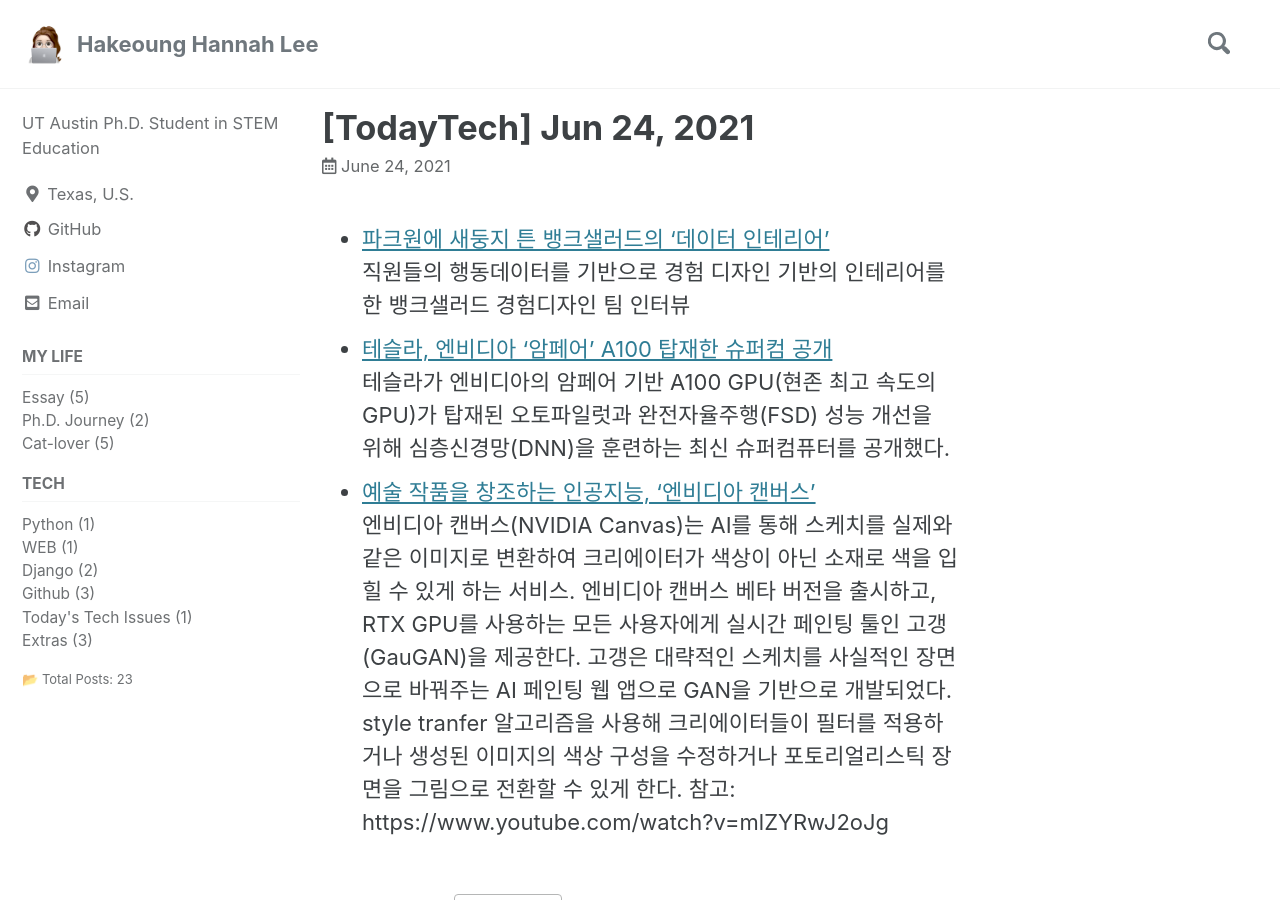
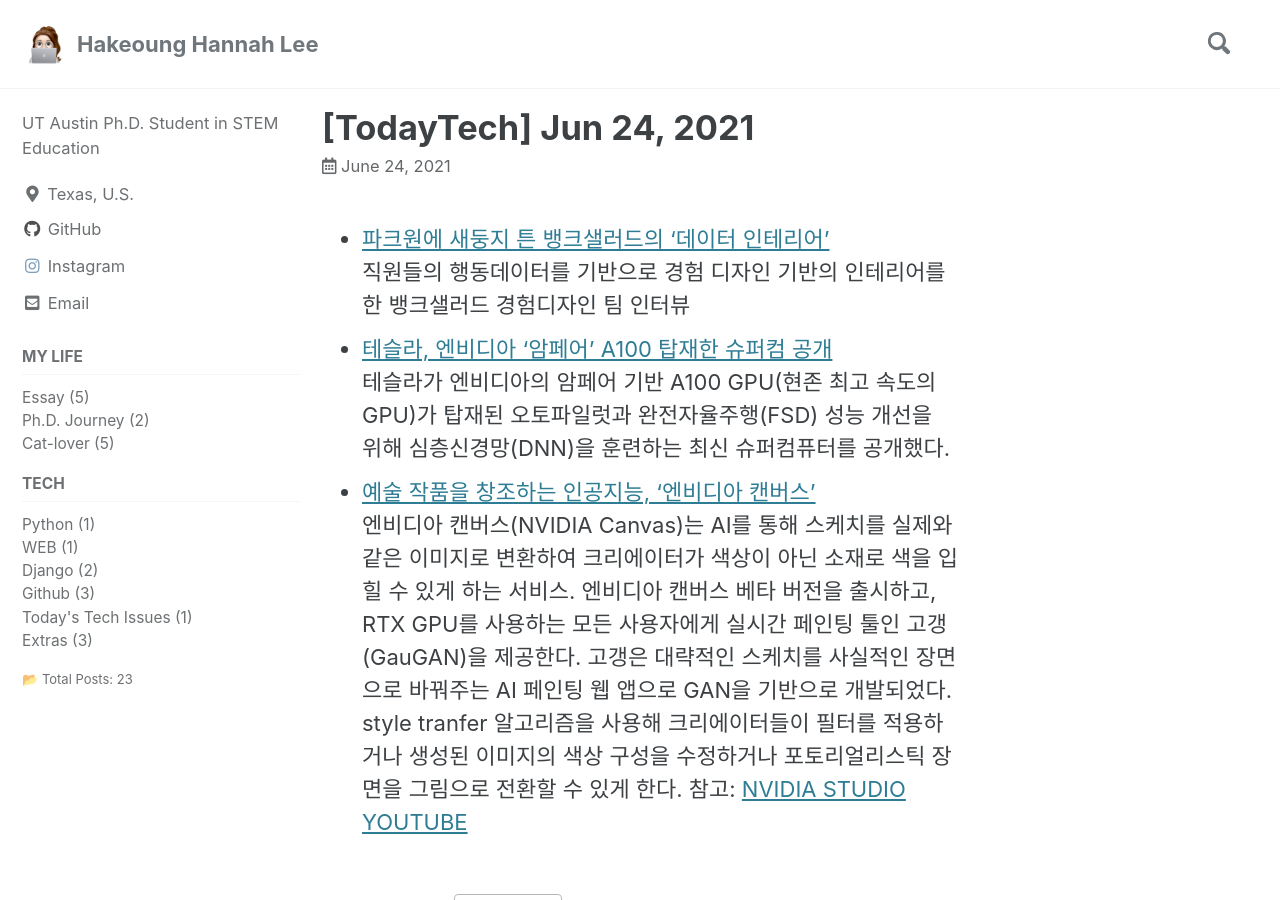
Before and after one commit to HakeoungLee/HakeoungLee.github.io, a Jekyll site: the page built from _posts/2021-06-24-tt210624.md, in a window 1280 px wide and 900 px high. Built offline with Jekyll 4.4.1, drawn with Linux system fonts in a browser that asks for light colours; cached includes are drawn as plain includes; comment, search, counter and statistics services are not loaded.

Commit message:
Update 2021-06-24-tt210624.md

```diff
--- a/_posts/2021-06-24-tt210624.md
+++ b/_posts/2021-06-24-tt210624.md
@@ -12,4 +12,4 @@ title:  "[TodayTech] Jun 24, 2021"
 - [테슬라, 엔비디아 ‘암페어’ A100 탑재한 슈퍼컴 공개](http://www.aitimes.com/news/articleView.html?idxno=139192)
   테슬라가 엔비디아의 암페어 기반 A100 GPU(현존 최고 속도의 GPU)가 탑재된 오토파일럿과 완전자율주행(FSD) 성능 개선을 위해 심층신경망(DNN)을 훈련하는 최신 슈퍼컴퓨터를 공개했다.
 - [예술 작품을 창조하는 인공지능, ‘엔비디아 캔버스’](http://www.aitimes.kr/news/articleView.html?idxno=21450)
-  엔비디아 캔버스(NVIDIA Canvas)는 AI를 통해 스케치를 실제와 같은 이미지로 변환하여 크리에이터가 색상이 아닌 소재로 색을 입힐 수 있게 하는 서비스. 엔비디아 캔버스 베타 버전을 출시하고, RTX GPU를 사용하는 모든 사용자에게 실시간 페인팅 툴인 고갱(GauGAN)을 제공한다. 고갱은 대략적인 스케치를 사실적인 장면으로 바꿔주는 AI 페인팅 웹 앱으로 GAN을 기반으로 개발되었다. style tranfer 알고리즘을 사용해 크리에이터들이 필터를 적용하거나 생성된 이미지의 색상 구성을 수정하거나 포토리얼리스틱 장면을 그림으로 전환할 수 있게 한다. 참고: https://www.youtube.com/watch?v=mlZYRwJ2oJg
+  엔비디아 캔버스(NVIDIA Canvas)는 AI를 통해 스케치를 실제와 같은 이미지로 변환하여 크리에이터가 색상이 아닌 소재로 색을 입힐 수 있게 하는 서비스. 엔비디아 캔버스 베타 버전을 출시하고, RTX GPU를 사용하는 모든 사용자에게 실시간 페인팅 툴인 고갱(GauGAN)을 제공한다. 고갱은 대략적인 스케치를 사실적인 장면으로 바꿔주는 AI 페인팅 웹 앱으로 GAN을 기반으로 개발되었다. style tranfer 알고리즘을 사용해 크리에이터들이 필터를 적용하거나 생성된 이미지의 색상 구성을 수정하거나 포토리얼리스틱 장면을 그림으로 전환할 수 있게 한다. 참고: [NVIDIA STUDIO YOUTUBE](https://www.youtube.com/watch?v=mlZYRwJ2oJg)
```
